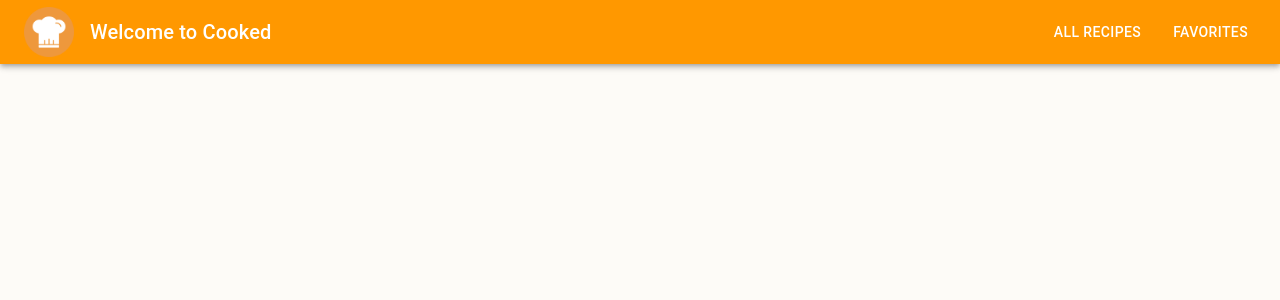
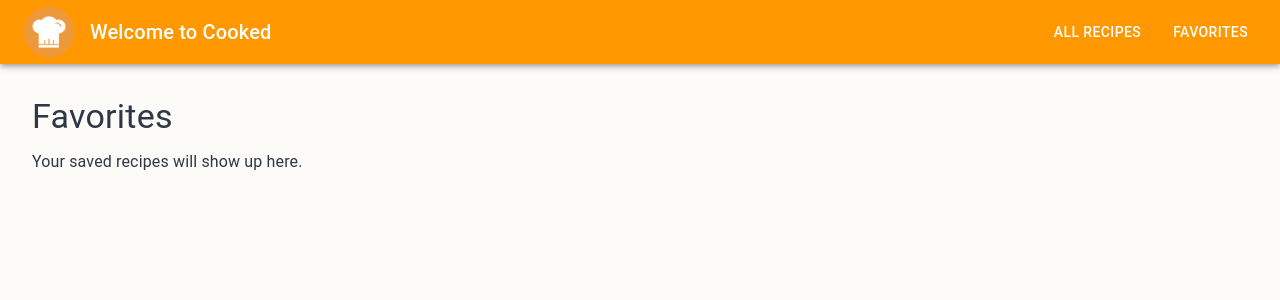
Before and after one commit to MarciaSatie/cooked, a React (Vite) app: page /favorites in a window 1280 px wide. Shown: the top 300 px of the page. Built offline with nearby package versions, Linux system fonts and the light colour scheme.

Commit message:
adding react-routed

```diff
--- a/index.html
+++ b/index.html
@@ -8,6 +8,6 @@
   </head>
   <body>
     <div id="root"></div>
-    <script type="module" src="/src/main.tsx"></script>
+    <script type="module" src="/src/index.tsx"></script>
   </body>
 </html>
--- a/src/components/header/index.tsx
+++ b/src/components/header/index.tsx
@@ -1,4 +1,5 @@
 import { AppBar, Toolbar, Typography, Button, Box } from "@mui/material";
+import { Link as RouterLink } from 'react-router-dom'
 import myLogo from '../../assets/cook-hat.png';
 
 interface HeaderProps {
@@ -9,7 +10,6 @@ export default function Header({ title }: HeaderProps) {
   return (
     <AppBar position="static" color="primary">
       <Toolbar>
-        {/* The Logo image */}
         <Box component="img" src={myLogo} alt="Logo" sx={{ width: 50, height: 50, marginRight: 2 }} />
 
         <Typography variant="h6" component="div" sx={{ flexGrow: 1 }}>
@@ -17,10 +17,10 @@ export default function Header({ title }: HeaderProps) {
         </Typography>
 
         <Box sx={{ display: "flex", gap: 2 }}>
-          <Button color="inherit" onClick={() => {}}>
+          <Button color="inherit" component={RouterLink} to="/">
             All Recipes
           </Button>
-          <Button color="inherit">
+          <Button color="inherit" component={RouterLink} to="/favorites">
             Favorites
           </Button>
         </Box>
--- /dev/null
+++ b/src/index.tsx
@@ -0,0 +1,24 @@
+import { StrictMode } from 'react'
+import { createRoot } from 'react-dom/client'
+import { CssBaseline, ThemeProvider } from '@mui/material'
+import { BrowserRouter, Routes, Route } from 'react-router-dom'
+import { theme } from './theme'
+import Header from './components/header';
+import Home from './pages/homePage'
+import FavoritesPage from './pages/favoritesPage'
+
+
+createRoot(document.getElementById('root')!).render(
+  <StrictMode>
+    <ThemeProvider theme={theme}>
+      <CssBaseline />
+      <BrowserRouter>
+        <Header title='Welcome to Cooked' />
+        <Routes>
+          <Route path='/' element={<Home />} />
+          <Route path='/favorites' element={<FavoritesPage />} />
+        </Routes>
+      </BrowserRouter>
+    </ThemeProvider>
+  </StrictMode>,
+)
--- a/src/main.tsx
+++ /dev/null
@@ -1,15 +0,0 @@
-import { StrictMode } from 'react'
-import { createRoot } from 'react-dom/client'
-import { CssBaseline, ThemeProvider } from '@mui/material'
-import { theme } from './theme'
-import Header from './components/header';
-
-
-createRoot(document.getElementById('root')!).render(
-  <StrictMode>
-    <ThemeProvider theme={theme}>
-      <CssBaseline />
-      <Header title=' Welcome to Cooked' />
-    </ThemeProvider>
-  </StrictMode>,
-)
--- /dev/null
+++ b/src/pages/favoritesPage.tsx
@@ -0,0 +1,14 @@
+import { Box, Typography } from '@mui/material'
+
+export default function FavoritesPage() {
+  return (
+    <Box sx={{ p: 4 }}>
+      <Typography variant="h4" gutterBottom>
+        Favorites
+      </Typography>
+      <Typography color="text.secondary">
+        Your saved recipes will show up here.
+      </Typography>
+    </Box>
+  )
+}
```
Also changed, not shown: 3 other files (tests, documents, lock files or other folders).
